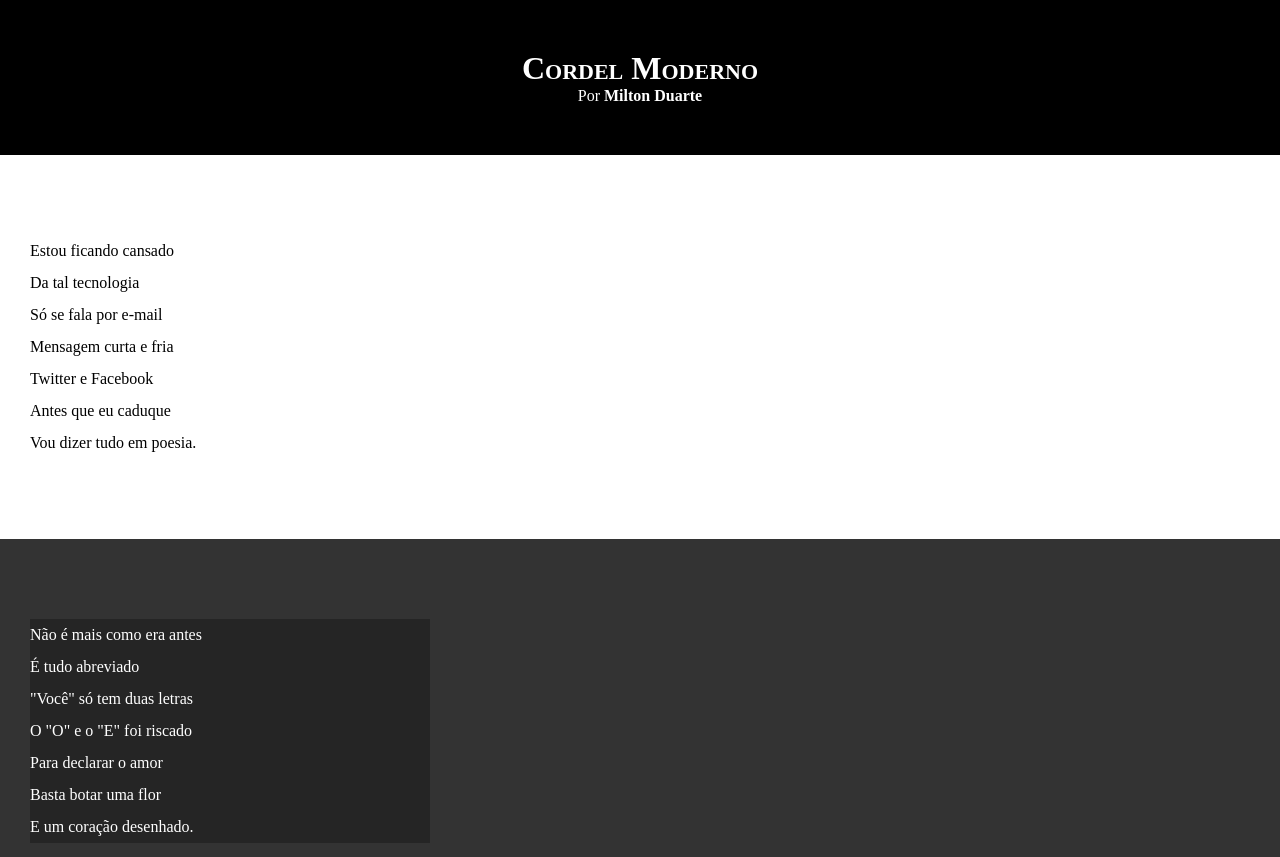
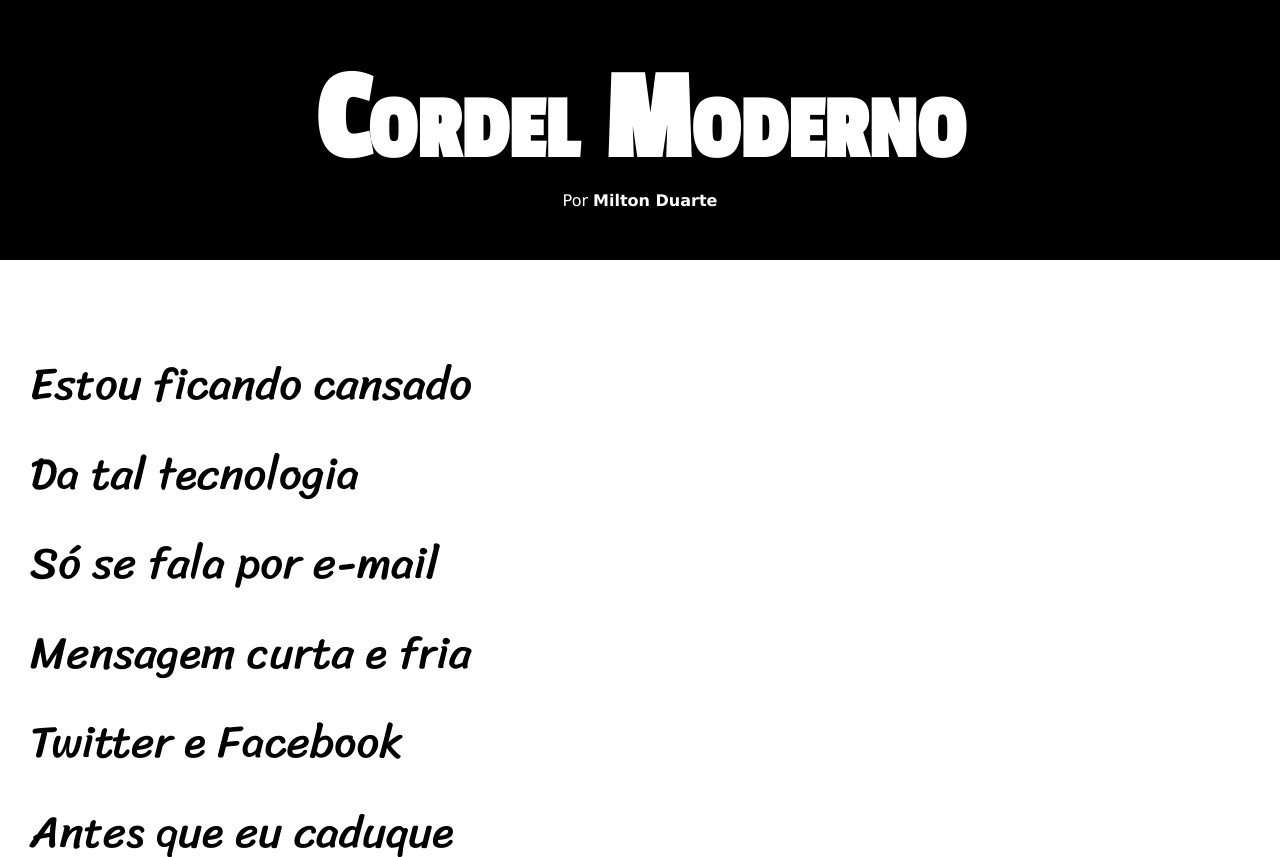
Before and after one commit to edemir87/html-css, a plain HTML site: page d012/projetocordel.html in a window 1280 px wide. Shown: the top 857 px of the page. Drawn offline with Linux system fonts and the light colour scheme.

Commit message:
atualização dos estilos desafio 12

```diff
--- a/d012/estilo/style.css
+++ b/d012/estilo/style.css
@@ -1,13 +1,26 @@
 @charset "UTF-08";
+
+
+  @import url('https://fonts.googleapis.com/css2?family=Sriracha&display=swap');
+  @import url('https://fonts.googleapis.com/css2?family=Passion+One&display=swap');
+
+:root {
+    --fonte1: Verdana, Geneva, Tahoma, sans-serif;
+    --fonte2: 'Passion One', cursive;
+    --fonte3: 'Sriracha', cursive;
+
+}
 
 * {
     margin: 0px;
     padding: 0px;
+    font-size: 1em;
 }
 
 html, body {
     min-height: 100vh;
     background-color: darkgray;
+    font-family: var(--fonte1);
 
 }
 
@@ -20,6 +33,8 @@ header {
 header > h1 {
     padding-top: 50px;
     font-variant: small-caps;
+    font-family: var(--fonte2);
+    font-size: 10vw;
 
 }
 
@@ -41,6 +56,8 @@ section {
     padding-bottom: 10vh;
     line-height: 2em;
     padding-left: 30px;
+    font-family: var(--fonte3);
+    font-size: 3.5vw;
 }
 
 section.normal{
@@ -54,8 +71,10 @@ section.imagem{
 }
 
 section.imagem > p {
-    width: 400px;
+    display: inline-block;
+    padding: 5px;
     background-color: rgba(0, 0, 0, 0.267);
+
 }
 
 footer {
```
